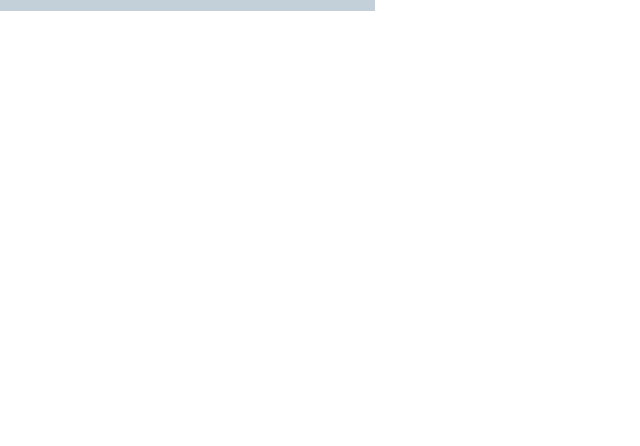
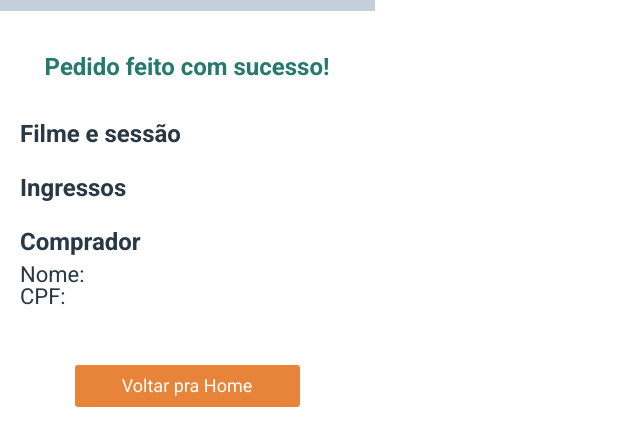
Before and after one commit to Celusgo/cineflex, a React app: page /sucesso in a window 1280 px wide. Shown: the part 56-502 px from the top of the page, without its empty margins (0-640 px from the left). Built offline with nearby package versions, Linux system fonts and the light colour scheme.

Commit message:
Projeto quase finalizado, falta resolver o bug de quando enviar o objeto ao servidor, todos os states serem zerados.

```diff
--- a/public/index.html
+++ b/public/index.html
@@ -3,6 +3,7 @@
   <head>
     <link rel="preconnect" href="https://fonts.gstatic.com">
     <link href="https://fonts.googleapis.com/css2?family=Roboto&display=swap" rel="stylesheet">
+    <link href="https://fonts.googleapis.com/css2?family=Roboto:wght@700&display=swap" rel="stylesheet">
     <meta charset="utf-8" />
     <meta name="viewport" content="width=device-width, initial-scale=1" />
     <title>Cineflex</title>
--- a/src/CadaSessao.js
+++ b/src/CadaSessao.js
@@ -1,7 +1,7 @@
 import { Link } from 'react-router-dom';
 import React from 'react';
 
-export default function CadaSessao ({ date, weekday, showtimes, setCadeira, setData }){
+export default function CadaSessao ({ date, weekday, showtimes, setCadeira, setData, setHora }){
 
     return(
         <div className="hora-sessao">
@@ -9,7 +9,7 @@ export default function CadaSessao ({ date, weekday, showtimes, setCadeira, setD
             <div className="container-horarios">
                 {showtimes.map((horario, i) =>
                 <Link to={`/assentos/${horario.id}`}>
-                     <div className="botao-horario" key = {i} onClick={() => (setCadeira(horario.id), setData(horario.name))}>
+                     <div className="botao-horario" key = {i} onClick={() => (setCadeira(horario.id), setHora(horario.name), setData(date))}>
                          {horario.name}
                     </div>
                 </Link>)}
--- a/src/Cadeiras.js
+++ b/src/Cadeiras.js
@@ -3,8 +3,6 @@ import { useState, useEffect} from 'react';
 import axios from 'axios';
 
 export default function Cadeiras({cadeira, assento, setAssento, nome, setNome, cpf, setCpf}){
-    console.log(nome);
-    console.log(cpf);
     const [informacoes, setInformacoes] = useState([]);
 
 	useEffect(() => {
@@ -16,40 +14,11 @@ export default function Cadeiras({cadeira, assento, setAssento, nome, setNome, c
 
     const { movie = [], day = [], seats = [] } = informacoes;
 
-    let situacao = [];
-    let escolhidos = [];
-
-    for(let i =0; i < seats.length; i++){
-        situacao.push(seats[i].isAvailable)
-    }
-
-
-
-    function teste(e){
-        if(situacao[e]===true){
-            situacao[e] = "selecionado";
-            setAssento(assento => [...assento, seats[e].id]);
-            console.log(assento);
-            console.log(situacao);
-        }else if(situacao[e]==="selecionado"){
-            setAssento(assento.filter((n)=> n !== seats[e].id))
-            situacao[e] = true;
-            console.log(assento);
-            console.log(escolhidos);
-        }
-        else if(situacao[e]===false){
-            alert("Este assento já foi escolhido por outra pessoa!")
-        }
-    }
 
     const enviarDados = {
-        ids: [1,2,3],
+        ids: assento.map(elemento => elemento.id),
         name: nome,
         cpf: cpf
-    }
-
-    function logar(){
-        console.log(enviarDados);
     }
 
     return(
@@ -59,10 +28,9 @@ export default function Cadeiras({cadeira, assento, setAssento, nome, setNome, c
             </div>
             <div className ="container-assentos">
                 {seats.map((lugar, i)=>
-                <div onClick = {()=> teste(i)} key = {i} className={situacao[i] === true?"cinza":"amarelo"}>
-                    {lugar.name}
-                </div>
-                )}
+                    <div key = {i} onClick={() => lugar.isAvailable? (assento.find(n => n.id == lugar.id)? (setAssento(assento.filter(n => n.id !== lugar.id))): setAssento([...assento, {id: lugar.id, name: lugar.name}])) : alert("Esse assento não está disponível")} className = {lugar.isAvailable? (assento.find(n => n.id == lugar.id) ? "verde": "cinza"): "amarelo"}>
+                        {lugar.name}
+                    </div>)}
             </div>
 
             <div className="container-legenda">
@@ -88,8 +56,8 @@ export default function Cadeiras({cadeira, assento, setAssento, nome, setNome, c
             </div>
 
            <div className="container-confirmacao">
-                <Link to="/success">
-                    <div className = "botao-confirmacao" onClick={logar}>
+                <Link to="/sucesso">
+                    <div className = "botao-confirmacao" onClick={axios.post(`https://mock-api.bootcamp.respondeai.com.br/api/v2/cineflex/seats/book-many`, enviarDados)}>
                         Reservar assento(s)
                     </div>
                 </Link>
--- a/src/Sessao.js
+++ b/src/Sessao.js
@@ -3,7 +3,7 @@ import axios from 'axios';
 import CadaSessao from './CadaSessao';
 
 
-export default function Sessao({id, setCadeira, setData}){
+export default function Sessao({id, setCadeira, setData, setHora}){
 
     const [horarios, setHorarios] = useState([]);
 
@@ -26,7 +26,7 @@ export default function Sessao({id, setCadeira, setData}){
             </div>
             <div className="container-sessao">
             {days.map((item, i) =>
-            <CadaSessao setCadeira = {setCadeira} setData = {setData} key = {i} weekday = {item.weekday} date = {item.date} showtimes = {item.showtimes}/>
+            <CadaSessao setCadeira = {setCadeira} setData = {setData} setHora = {setHora} key = {i} weekday = {item.weekday} date = {item.date} showtimes = {item.showtimes}/>
             )}
             </div>
             <div className="resumo-inferior">
--- /dev/null
+++ b/src/Sucesso.js
@@ -0,0 +1,36 @@
+import { Link } from 'react-router-dom';
+export default function Sucesso({ setId, setCadeira, filme, setFilme, hora, setHora, data, setData, assento, setAssento, nome, setNome, cpf, setCpf }){
+    return(
+        <>
+        <div className="sucesso">
+            Pedido feito com sucesso!
+        </div>
+
+        <div className="container-sucesso">
+            <div className="info-sucesso">
+                <h1>Filme e sessão</h1>
+                <h2>{filme}</h2>
+                <h2>{data} {hora}</h2>
+            </div>
+            <div className="info-sucesso">
+                <h1>Ingressos</h1>
+                {assento.map((elemento)=>
+                <h2>Assento {elemento.id}</h2>
+                )}
+            </div>
+            <div className="info-sucesso">
+               <h1>Comprador</h1>
+               <h2>Nome: {nome}</h2>
+               <h2>CPF: {cpf}</h2>
+            </div>
+        </div>
+        <div className="container-confirmacao">
+                <Link to="/">
+                    <div className = "botao-confirmacao" onClick={()=>(setId(""), setCadeira(""), setFilme(""), setHora(""), setData(""), setAssento([]), setNome(""), setCpf(""))}>
+                        Voltar pra Home
+                    </div>
+                </Link>
+            </div>
+        </>
+    )
+}
--- a/src/css/styles.css
+++ b/src/css/styles.css
@@ -351,3 +351,39 @@
     display:flex;
     justify-content: center;
 }
+
+.sucesso{
+    display: flex;
+    width:374px;
+    height:110px;
+    margin-top:68px;
+    font-family:'Roboto';
+    font-weight: 700;
+    font-size:24px;
+    color: #247a6b;
+    justify-content: center;
+    align-items: center;
+}
+
+.container-sucesso{
+    padding:0px 20px;
+}
+
+.info-sucesso{
+    margin-bottom: 30px;
+}
+
+.info-sucesso h1{
+    font-family:'Roboto';
+    font-weight: 700;
+    font-size:24px;
+    color:#293845;
+    margin-bottom:10px;
+}
+
+.info-sucesso h2{
+    font-family:'Roboto';
+    font-weight: 400;
+    font-size:22px;
+    color:#293845;
+}
--- a/src/index.js
+++ b/src/index.js
@@ -7,19 +7,24 @@ import Topo from './Topo';
 import Home from './Home';
 import Sessao from './Sessao';
 import Cadeiras from './Cadeiras';
+import Sucesso from './Sucesso';
 
 function App() {
     const [id, setId] = React.useState("");
     const [cadeira, setCadeira] = React.useState("");
     const [filme, setFilme] = React.useState("");
+    const [hora, setHora] = React.useState("");
     const [data, setData] = React.useState("");
     const [assento, setAssento] = React.useState([]);
     const [nome, setNome] = React.useState("");
     const [cpf, setCpf] = React.useState("");
-    //console.log(id);
-    //console.log(data);
-    //console.log(filme);
-    //console.log(cadeira);
+
+    console.log(filme);
+    console.log(data);
+    console.log(hora);
+    console.log(assento);
+    console.log(nome);
+    console.log(cpf);
 
 
 
@@ -32,11 +37,14 @@ function App() {
                         <Home setId = {setId} setFilme = {setFilme}/>
                     </Route>
                     <Route path = "/sessoes/:idFilme" exact>
-                        <Sessao id={id} setData = {setData} setCadeira = {setCadeira}/>
+                        <Sessao id={id} setData = {setData} setHora = {setHora} setCadeira = {setCadeira}/>
                     </Route>
                     <Route path = "/assentos/:idSessao" exact>
                       <Cadeiras cadeira = {cadeira} id={id} assento = {assento} setAssento = {setAssento} nome = {nome} setNome = {setNome} cpf = {cpf} setCpf = {setCpf}/>
                     </Route>
+                    <Route path="/sucesso" exact>
+					  <Sucesso filme = {filme} setFilme = {setFilme} data = {data} setData = {setData} hora = {hora} setHora = {setHora} assento = {assento} setAssento = {setAssento} nome = {nome} setNome = {setNome} cpf = {cpf} setCpf = {setCpf} setId = {setId} setCadeira = {setCadeira}/>
+				    </Route>
                 </Switch>
             </BrowserRouter>
         </>
```
